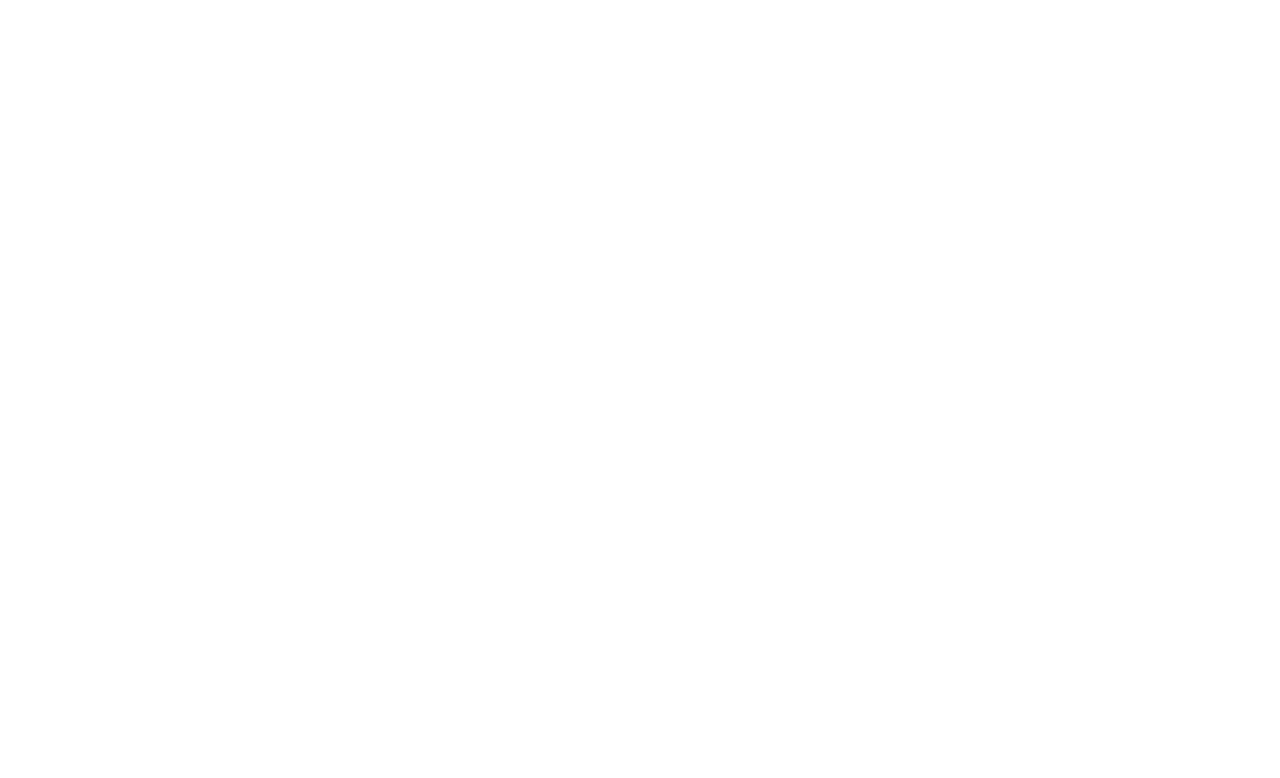
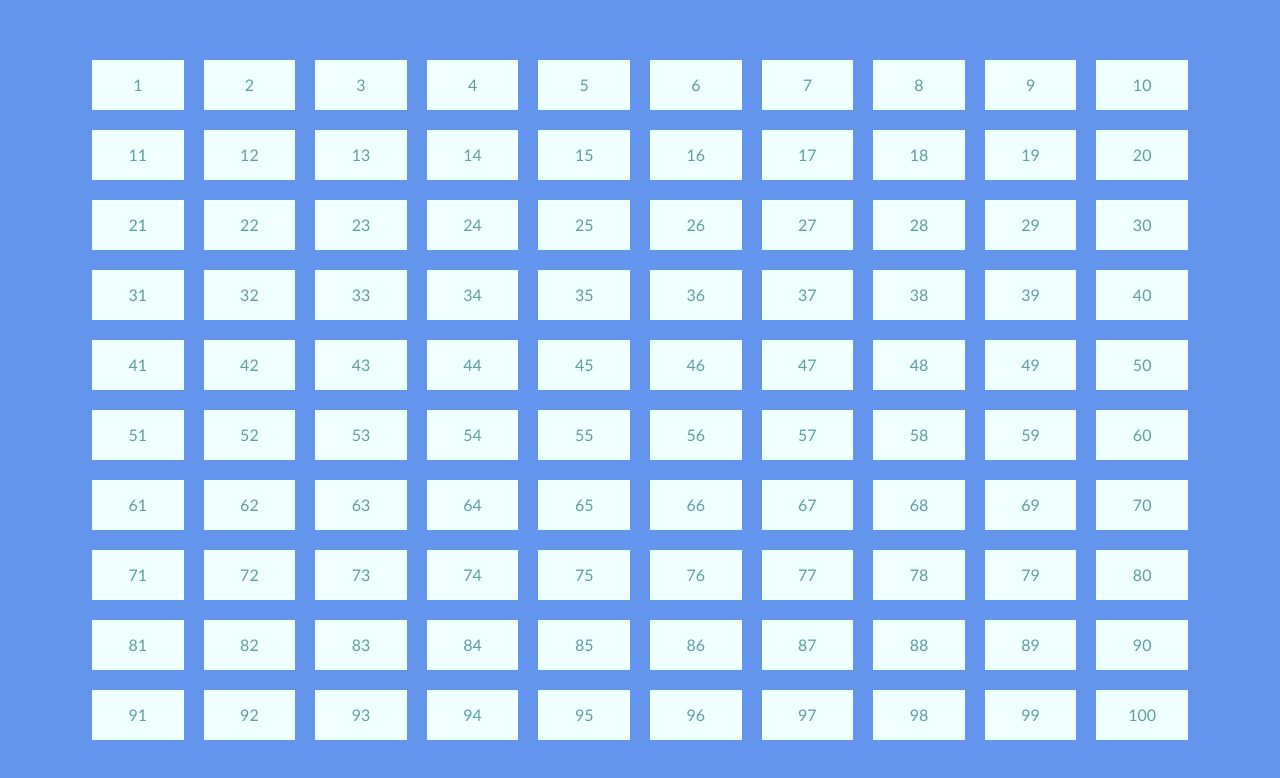
Before and after one commit to Stanghi/js-fizzbuzz, a plain HTML site: page index.html in a window 1280 px wide. Drawn offline with nearby package versions, Linux system fonts and the light colour scheme.

Commit message:
[add] box generator

```diff
--- a/assets/css/style.css
+++ b/assets/css/style.css
@@ -1,15 +1,41 @@
 /* ----------------GENERAL---------------- */
+*{
+    margin: 0;
+    padding: 0;
+    box-sizing: border-box;
+}
+
+body{
+    font-family: 'Trebuchet MS', 'Lucida Sans Unicode', 'Lucida Grande', 'Lucida Sans', Arial, sans-serif;
+}
 
 /* ----------------UTILITY---------------- */
 .debug{
     background-color: rgba(255, 0, 0, .25);
-    border: 1px solid black;
+    /* border: 1px solid black; */
 }
 
 /* ---------------COMPONENTS--------------- */
+.ms-container{
+    display: flex;
+    justify-content: center;
+    align-items: center;
+    height: 100vh;
+    background-color: cornflowerblue;
+}
 
-/* -----------------HEADER----------------- */
+.container{
+    display: flex;
+    flex-wrap: wrap;
+}
 
-/* ------------------MAIN------------------ */
-
-/* -----------------FOOTER----------------- */
+.ms-box{
+    display: flex;
+    justify-content: center;
+    align-items: center;
+    width: calc(100% / 10 - 20px);
+    height: 50px;
+    margin: 10px;
+    color: cadetblue;
+    background-color: azure;
+}
--- a/assets/js/script.js
+++ b/assets/js/script.js
@@ -0,0 +1,14 @@
+const container = document.querySelector('.container');
+const limit = 100;
+
+for(let i = 1; i <= limit; i++){
+  // CREO IL DIV
+  const box  =  document.createElement('div');
+
+  // AGGIUNGO CLASSE ms-box
+  box.className = 'ms-box';
+
+  // SCRIVO DENTRO IL DIV
+  box.innerHTML = i;
+  container.append(box);
+}
--- a/index.html
+++ b/index.html
@@ -15,7 +15,11 @@
     <body>
 
         <!-- MAIN -->
-        <main></main>
+        <main>
+            <div class="ms-container">
+                <div class="container"></div>
+            </div>
+        </main>
 
         <script src="assets/js/script.js"></script>
     </body>
```
